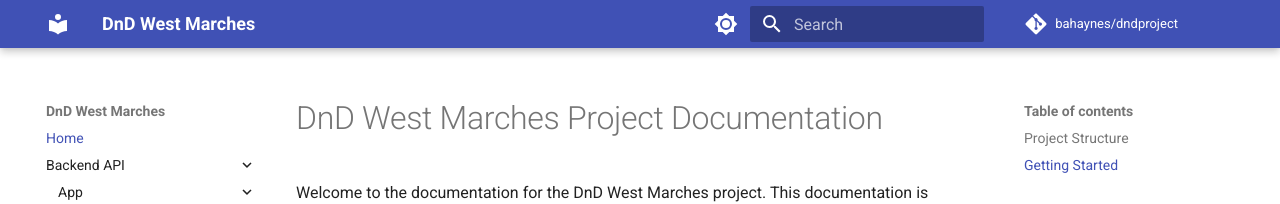
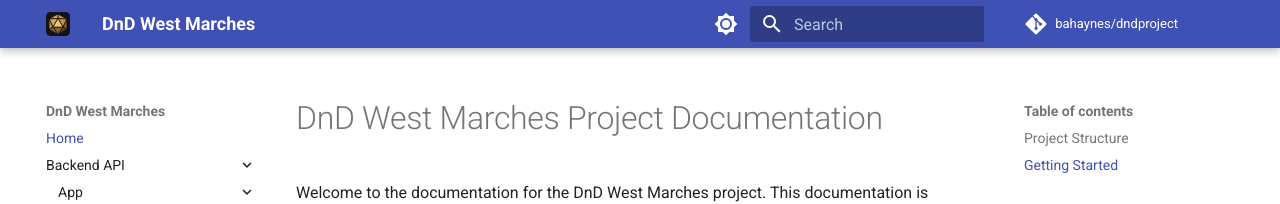
Before and after one commit to bahaynes/dndproject, an MkDocs documentation site: the page built from docs/index.md, in a window 1280 px wide. Shown: the top 204 px of the page. Built offline with MkDocs 1.6.1 and Material for MkDocs 9.7.7, drawn with Linux system fonts in a browser that asks for light colours; comment, search, counter and statistics services are not loaded.

Commit message:
feat: use brand icon in navbar, web manifest, and docs site
Also drops the unused SvelteKit default logo.

Co-Authored-By: Claude Opus 5.5 <noreply@anthropic.com>
Claude-Session: https://claude.ai/code/session_01VzawFKYJheCrAVM9doW2dy

```diff
--- a/frontend/src/app.html
+++ b/frontend/src/app.html
@@ -7,6 +7,8 @@
 		<link rel="icon" href="%sveltekit.assets%/brand/favicon.ico" sizes="48x48" />
 		<link rel="icon" href="%sveltekit.assets%/brand/favicon.svg" type="image/svg+xml" />
 		<link rel="apple-touch-icon" href="%sveltekit.assets%/brand/apple-touch-icon.png" />
+		<link rel="manifest" href="%sveltekit.assets%/manifest.webmanifest" />
+		<meta name="theme-color" content="#111318" />
 		<link rel="preconnect" href="https://fonts.googleapis.com">
 		<link rel="preconnect" href="https://fonts.gstatic.com" crossorigin>
 		<link href="https://fonts.googleapis.com/css2?family=Cinzel:wght@500;600;700&family=Inter:wght@400;500;600;700&display=swap" rel="stylesheet">
--- a/frontend/src/routes/+layout.svelte
+++ b/frontend/src/routes/+layout.svelte
@@ -97,6 +97,7 @@
 					href={$auth.isAuthenticated ? '/dashboard' : '/'}
 					class="flex items-center gap-2 whitespace-nowrap font-[var(--font-cinzel)] text-base font-semibold tracking-wider text-primary sm:text-lg"
 				>
+					<img src="/brand/favicon.svg" alt="" class="h-7 w-7" />
 					West Marches
 				</a>
 			</div>
--- a/mkdocs.yml
+++ b/mkdocs.yml
@@ -5,6 +5,8 @@ repo_url: https://github.com/bahaynes/dndproject
 repo_name: bahaynes/dndproject
 theme:
   name: material
+  logo: assets/brand/favicon.svg
+  favicon: assets/brand/favicon.svg
   features:
     - content.code.copy
     - content.code.annotate
```
Also changed, not shown: docs/assets/brand/favicon.svg (added), frontend/src/lib/assets/favicon.svg (deleted), frontend/static/manifest.webmanifest (added).
